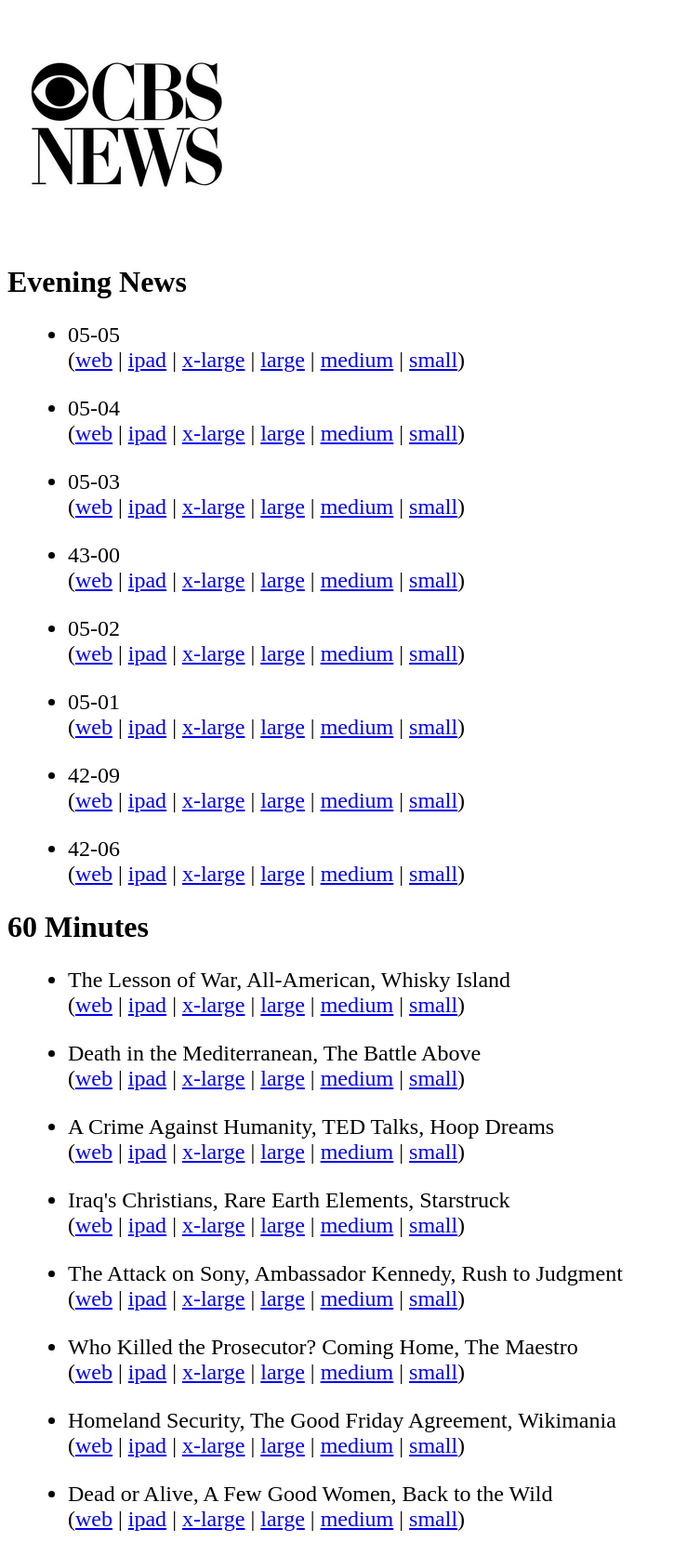
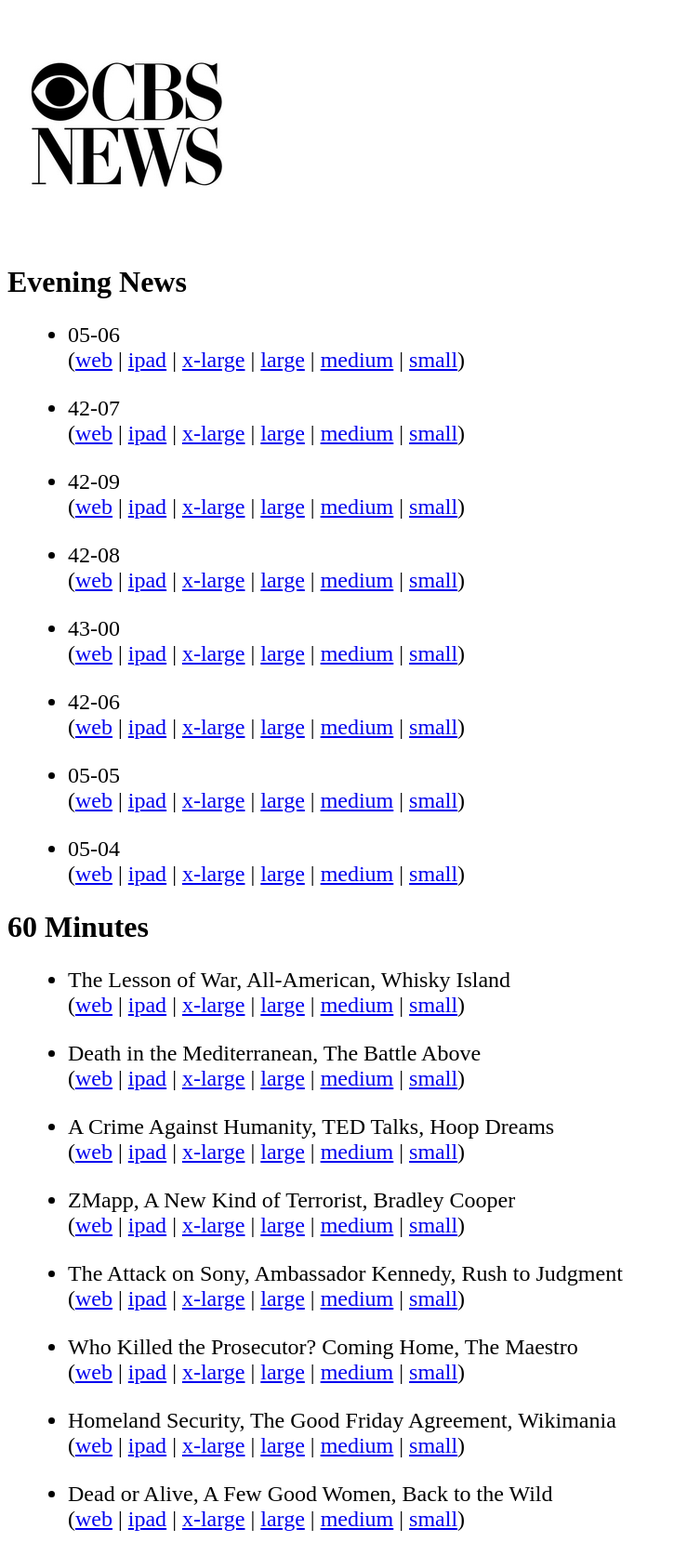
Before and after one commit to jkutner/cbsfeed, a Jekyll site: the page built from index.html, in a window 1280 px wide. Shown: the whole page at 93% size, without its empty margins (0-725 px from the left). Built offline with Jekyll 4.4.1, drawn with Linux system fonts in a browser that asks for light colours; nearby versions of some CDN libraries; some of the changed lines change nothing that is shown.

Commit message:
Updating with latest episdoes

```diff
--- a/_data/evening_news.yml
+++ b/_data/evening_news.yml
@@ -1,4 +1,58 @@
 ---
+- title: 05-06
+  links:
+    orig: /videos/56-tornadoes-touch-down-in-plains-states-harlem-choir-helps-heal-former-drugs-addicts/
+    ipad: ipad-streaming.cbsnews.com/media/mpx/2015/05/06/441088067999/EN_0506_FULL_SHOW_389099_0/EN_0506_FULL_SHOW_389099_0.m3u8
+    mp4_240: media\/2015\/05\/06\/441088067999\/EN_0506_FULL_SHOW_389092_240.mp4
+    mp4_740: media\/2015\/05\/06\/441088067999\/EN_0506_FULL_SHOW_389092_740.mp4
+    mp4_796: media\/2015\/05\/06\/441088067999\/EN_0506_FULL_SHOW_389092_796.mp4
+    mp4_1296: media\/2015\/05\/06\/441088067999\/EN_0506_FULL_SHOW_389092_1296.mp4
+  date: 05-06
+- title: 42-07
+  links:
+    orig: /videos/427-baltimore-protests-turn-violent-james-holmes-trial-begins-with-opening-statements/
+    ipad: ipad-streaming.cbsnews.com/media/mpx/2015/05/06/441088067999/EN_0506_FULL_SHOW_389099_0/EN_0506_FULL_SHOW_389099_0.m3u8
+    mp4_240: media\/2015\/05\/06\/441088067999\/EN_0506_FULL_SHOW_389092_240.mp4
+    mp4_740: media\/2015\/05\/06\/441088067999\/EN_0506_FULL_SHOW_389092_740.mp4
+    mp4_796: media\/2015\/05\/06\/441088067999\/EN_0506_FULL_SHOW_389092_796.mp4
+    mp4_1296: media\/2015\/05\/06\/441088067999\/EN_0506_FULL_SHOW_389092_1296.mp4
+  date: 42-07
+- title: 42-09
+  links:
+    orig: /videos/429-investigation-results-of-freddie-grays-death-wont-be-made-public-mayweather-pacquiao-fight-a-financial-knockout/
+    ipad: ipad-streaming.cbsnews.com/media/mpx/2015/04/30/436673603696/EN_0429_FULL_SHOW_385508_500/EN_0429_FULL_SHOW_385508_500.m3u8
+    mp4_240: media\/2015\/04\/30\/436673603696\/EN_0429_FULL_SHOW_385488_240.mp4
+    mp4_740: media\/2015\/04\/30\/436673603696\/EN_0429_FULL_SHOW_385488_740.mp4
+    mp4_796: media\/2015\/04\/30\/436673603696\/EN_0429_FULL_SHOW_385488_796.mp4
+    mp4_1296: media\/2015\/04\/30\/436673603696\/EN_0429_FULL_SHOW_385488_1296.mp4
+  date: 42-09
+- title: 42-08
+  links:
+    orig: /videos/428-baltimore-calms-after-night-of-violence-police-presence-increased-american-veterans-reflect-on-their-return-to-vietnam/
+    ipad: ipad-streaming.cbsnews.com/media/mpx/2015/04/28/436056643580/EN_0428_FULL_SHOW_384877_0/EN_0428_FULL_SHOW_384877_0.m3u8
+    mp4_240: media\/2015\/04\/28\/436056643580\/EN_0428_FULL_SHOW_384874_240.mp4
+    mp4_740: media\/2015\/04\/28\/436056643580\/EN_0428_FULL_SHOW_384874_740.mp4
+    mp4_796: media\/2015\/04\/28\/436056643580\/EN_0428_FULL_SHOW_384874_796.mp4
+    mp4_1296: media\/2015\/04\/28\/436056643580\/EN_0428_FULL_SHOW_384874_1296.mp4
+  date: 42-08
+- title: 43-00
+  links:
+    orig: /videos/430-baltimore-police-revise-timeline-in-freddie-gray-arrest-lava-boils-over-on-hawaiis-big-island/
+    ipad: ipad-streaming.cbsnews.com/media/mpx/2015/05/01/437293635809/EN_0430_FULL_SHOW_386172_500/EN_0430_FULL_SHOW_386172_500.m3u8
+    mp4_240: media\/2015\/05\/01\/437293635809\/EN_0430_FULL_SHOW_386166_240.mp4
+    mp4_740: media\/2015\/05\/01\/437293635809\/EN_0430_FULL_SHOW_386166_740.mp4
+    mp4_796: media\/2015\/05\/01\/437293635809\/EN_0430_FULL_SHOW_386166_796.mp4
+    mp4_1296: media\/2015\/05\/01\/437293635809\/EN_0430_FULL_SHOW_386166_1296.mp4
+  date: 43-00
+- title: 42-06
+  links:
+    orig: /videos/426-nepal-earthquake-death-toll-rises-sharply-amid-aftershocks-a-tale-of-two-winters-for-skiiers-in-the-northeast-and-the-west/
+    ipad: ipad-streaming.cbsnews.com/media/mpx/2015/04/27/434864195667/en_FULL_0426_V2_383293_500/en_FULL_0426_V2_383293_500.m3u8
+    mp4_240: media\/2015\/04\/27\/434864195667\/en_FULL_0426_V2_383288_240.mp4
+    mp4_740: media\/2015\/04\/27\/434864195667\/en_FULL_0426_V2_383288_740.mp4
+    mp4_796: media\/2015\/04\/27\/434864195667\/en_FULL_0426_V2_383288_796.mp4
+    mp4_1296: media\/2015\/04\/27\/434864195667\/en_FULL_0426_V2_383288_1296.mp4
+  date: 42-06
 - title: 05-05
   links:
     orig: /videos/55-feds-texas-gunmen-were-not-high-priority-threats-artists-body-painting-creates-incredible-illusion/
@@ -17,57 +71,3 @@
     mp4_796: media\/2015\/05\/05\/439501379726\/EN_0504_FULL_SHOW_387901_796.mp4
     mp4_1296: media\/2015\/05\/05\/439501379726\/EN_0504_FULL_SHOW_387901_1296.mp4
   date: 05-04
-- title: 05-03
-  links:
-    orig: /videos/53-baltimore-ends-curfew-returns-to-a-new-normal-naming-the-royal-baby/
-    ipad: ipad-streaming.cbsnews.com/media/mpx/2015/05/04/438837827575/EN_FULL_SHOW_0503_387589_0/EN_FULL_SHOW_0503_387589_0.m3u8
-    mp4_240: media\/2015\/05\/04\/438837827575\/EN_FULL_SHOW_0503_387571_240.mp4
-    mp4_740: media\/2015\/05\/04\/438837827575\/EN_FULL_SHOW_0503_387571_740.mp4
-    mp4_796: media\/2015\/05\/04\/438837827575\/EN_FULL_SHOW_0503_387571_796.mp4
-    mp4_1296: media\/2015\/05\/04\/438837827575\/EN_FULL_SHOW_0503_387571_1296.mp4
-  date: 05-03
-- title: 43-00
-  links:
-    orig: /videos/430-baltimore-police-revise-timeline-in-freddie-gray-arrest-lava-boils-over-on-hawaiis-big-island/
-    ipad: ipad-streaming.cbsnews.com/media/mpx/2015/05/01/437293635809/EN_0430_FULL_SHOW_386172_500/EN_0430_FULL_SHOW_386172_500.m3u8
-    mp4_240: media\/2015\/05\/01\/437293635809\/EN_0430_FULL_SHOW_386166_240.mp4
-    mp4_740: media\/2015\/05\/01\/437293635809\/EN_0430_FULL_SHOW_386166_740.mp4
-    mp4_796: media\/2015\/05\/01\/437293635809\/EN_0430_FULL_SHOW_386166_796.mp4
-    mp4_1296: media\/2015\/05\/01\/437293635809\/EN_0430_FULL_SHOW_386166_1296.mp4
-  date: 43-00
-- title: 05-02
-  links:
-    orig: /videos/52-peaceful-protests-in-baltimore-nepal-quake-survivor-starts-online-campaign-to-help-family-rebuild/
-    ipad: ipad-streaming.cbsnews.com/media/mpx/2015/05/03/438415427968/EN_FULL_0502_387280_500/EN_FULL_0502_387280_500.m3u8
-    mp4_240: media\/2015\/05\/03\/438415422408\/EN_FULL_0502_387277_240.mp4
-    mp4_740: media\/2015\/05\/03\/438415427408\/EN_FULL_0502_387277_740.mp4
-    mp4_796: media\/2015\/05\/03\/438415427968\/EN_FULL_0502_387277_796.mp4
-    mp4_1296: media\/2015\/05\/03\/4384154212968\/EN_FULL_0502_387277_1296.mp4
-  date: 05-02
-- title: 05-01
-  links:
-    orig: /videos/51-baltimore-prosecutor-rules-freddie-grays-death-a-homicide-grammar-cop-completes-wikipedia-mission/
-    ipad: ipad-streaming.cbsnews.com/media/mpx/2015/05/02/438016067543/EN_0501_FULL_SHOW_386924_500/EN_0501_FULL_SHOW_386924_500.m3u8
-    mp4_240: media\/2015\/05\/02\/438016067543\/EN_0501_FULL_SHOW_386913_240.mp4
-    mp4_740: media\/2015\/05\/02\/438016067543\/EN_0501_FULL_SHOW_386913_740.mp4
-    mp4_796: media\/2015\/05\/02\/438016067543\/EN_0501_FULL_SHOW_386913_796.mp4
-    mp4_1296: media\/2015\/05\/02\/438016067543\/EN_0501_FULL_SHOW_386913_1296.mp4
-  date: 05-01
-- title: 42-09
-  links:
-    orig: /videos/429-investigation-results-of-freddie-grays-death-wont-be-made-public-mayweather-pacquiao-fight-a-financial-knockout/
-    ipad: ipad-streaming.cbsnews.com/media/mpx/2015/04/30/436673603696/EN_0429_FULL_SHOW_385508_500/EN_0429_FULL_SHOW_385508_500.m3u8
-    mp4_240: media\/2015\/04\/30\/436673603696\/EN_0429_FULL_SHOW_385488_240.mp4
-    mp4_740: media\/2015\/04\/30\/436673603696\/EN_0429_FULL_SHOW_385488_740.mp4
-    mp4_796: media\/2015\/04\/30\/436673603696\/EN_0429_FULL_SHOW_385488_796.mp4
-    mp4_1296: media\/2015\/04\/30\/436673603696\/EN_0429_FULL_SHOW_385488_1296.mp4
-  date: 42-09
-- title: 42-06
-  links:
-    orig: /videos/426-nepal-earthquake-death-toll-rises-sharply-amid-aftershocks-a-tale-of-two-winters-for-skiiers-in-the-northeast-and-the-west/
-    ipad: ipad-streaming.cbsnews.com/media/mpx/2015/04/27/434864195667/en_FULL_0426_V2_383293_500/en_FULL_0426_V2_383293_500.m3u8
-    mp4_240: media\/2015\/04\/27\/434864195667\/en_FULL_0426_V2_383288_240.mp4
-    mp4_740: media\/2015\/04\/27\/434864195667\/en_FULL_0426_V2_383288_740.mp4
-    mp4_796: media\/2015\/04\/27\/434864195667\/en_FULL_0426_V2_383288_796.mp4
-    mp4_1296: media\/2015\/04\/27\/434864195667\/en_FULL_0426_V2_383288_1296.mp4
-  date: 42-06
--- a/_data/sixtymin.yml
+++ b/_data/sixtymin.yml
@@ -26,23 +26,23 @@
     mp4_796: media\/2015\/04\/19\/430507075750\/60_FULL_041915_379339_796.mp4
     mp4_1296: media\/2015\/04\/19\/430507075750\/60_FULL_041915_379339_1296.mp4
   date: A Crime Against Humanity, TED Talks, Hoop Dreams
-- title: Iraq's Christians, Rare Earth Elements, Starstruck
+- title: ZMapp, A New Kind of Terrorist, Bradley Cooper
   links:
-    orig: /videos/iraqs-christians-rare-earth-elements-starstruck/
-    ipad: ipad-streaming.cbsnews.com/media/mpx/2015/03/22/416497219642/60_Full_032215_362946_tablet.m3u8
-    mp4_240: media\/2015\/03\/22\/416497219642\/60_Full_032215_362916_240.mp4
-    mp4_740: media\/2015\/03\/22\/416497219642\/60_Full_032215_362916_740.mp4
-    mp4_796: media\/2015\/03\/22\/416497219642\/60_Full_032215_362916_796.mp4
-    mp4_1296: media\/2015\/03\/22\/416497219642\/60_Full_032215_362916_1296.mp4
-  date: Iraq's Christians, Rare Earth Elements, Starstruck
+    orig: /videos/zmapp-a-new-kind-of-terrorist-bradley-cooper/
+    ipad: ipad-streaming.cbsnews.com/media/mpx/2015/02/15/399370307839/60_Full_021515_345550_500/60_Full_021515_345550_500.m3u8
+    mp4_240: media\/2015\/02\/15\/399370307839\/60_Full_021515_345538_240.mp4
+    mp4_740: media\/2015\/02\/15\/399370307839\/60_Full_021515_345538_740.mp4
+    mp4_796: media\/2015\/02\/15\/399370307839\/60_Full_021515_345538_796.mp4
+    mp4_1296: media\/2015\/02\/15\/399370307839\/60_Full_021515_345538_1296.mp4
+  date: ZMapp, A New Kind of Terrorist, Bradley Cooper
 - title: The Attack on Sony, Ambassador Kennedy, Rush to Judgment
   links:
     orig: /videos/the-attack-on-sony-ambassador-kennedy-rush-to-judgment/
-    ipad: ''
-    mp4_240: ''
-    mp4_740: ''
-    mp4_796: ''
-    mp4_1296: ''
+    ipad: ipad-streaming.cbsnews.com/media/mpx/2015/02/23/402701891941/60_FULL_022215_V2_348998_500/60_FULL_022215_V2_348998_500.m3u8
+    mp4_240: media\/2015\/02\/23\/402701891941\/60_FULL_022215_V2_348988_240.mp4
+    mp4_740: media\/2015\/02\/23\/402701891941\/60_FULL_022215_V2_348988_740.mp4
+    mp4_796: media\/2015\/02\/23\/402701891941\/60_FULL_022215_V2_348988_796.mp4
+    mp4_1296: media\/2015\/02\/23\/402701891941\/60_FULL_022215_V2_348988_1296.mp4
   date: The Attack on Sony, Ambassador Kennedy, Rush to Judgment
 - title: Who Killed the Prosecutor? Coming Home, The Maestro
   links:
@@ -56,18 +56,18 @@
 - title: Homeland Security, The Good Friday Agreement, Wikimania
   links:
     orig: /videos/homeland-security-the-good-friday-agreement-wikimania/
-    ipad: ''
-    mp4_240: ''
-    mp4_740: ''
-    mp4_796: ''
-    mp4_1296: ''
+    ipad: ipad-streaming.cbsnews.com/media/mpx/2015/02/23/402701891941/60_FULL_022215_V2_348998_500/60_FULL_022215_V2_348998_500.m3u8
+    mp4_240: media\/2015\/02\/23\/402701891941\/60_FULL_022215_V2_348988_240.mp4
+    mp4_740: media\/2015\/02\/23\/402701891941\/60_FULL_022215_V2_348988_740.mp4
+    mp4_796: media\/2015\/02\/23\/402701891941\/60_FULL_022215_V2_348988_796.mp4
+    mp4_1296: media\/2015\/02\/23\/402701891941\/60_FULL_022215_V2_348988_1296.mp4
   date: Homeland Security, The Good Friday Agreement, Wikimania
 - title: Dead or Alive, A Few Good Women, Back to the Wild
   links:
     orig: /videos/dead-or-alive-a-few-good-women-back-to-the-wild/
-    ipad: ''
-    mp4_240: ''
-    mp4_740: ''
-    mp4_796: ''
-    mp4_1296: ''
+    ipad: ipad-streaming.cbsnews.com/media/mpx/2015/02/23/402701891941/60_FULL_022215_V2_348998_500/60_FULL_022215_V2_348998_500.m3u8
+    mp4_240: media\/2015\/02\/23\/402701891941\/60_FULL_022215_V2_348988_240.mp4
+    mp4_740: media\/2015\/02\/23\/402701891941\/60_FULL_022215_V2_348988_740.mp4
+    mp4_796: media\/2015\/02\/23\/402701891941\/60_FULL_022215_V2_348988_796.mp4
+    mp4_1296: media\/2015\/02\/23\/402701891941\/60_FULL_022215_V2_348988_1296.mp4
   date: Dead or Alive, A Few Good Women, Back to the Wild
```
